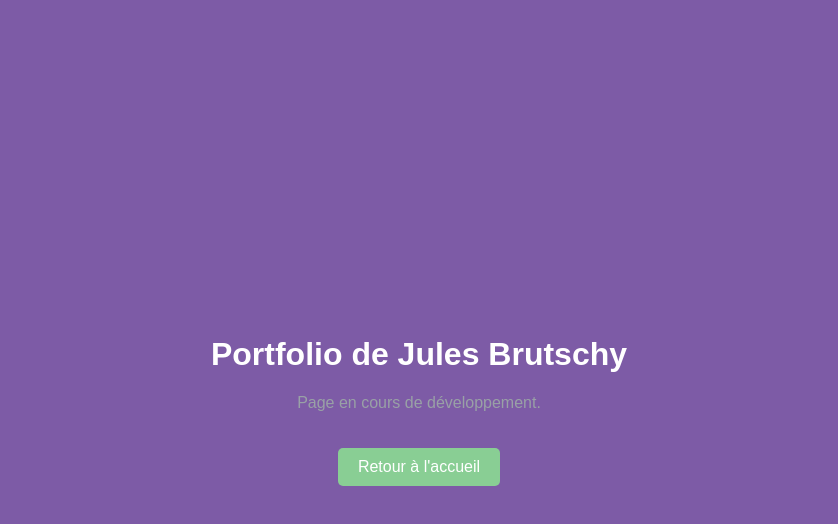
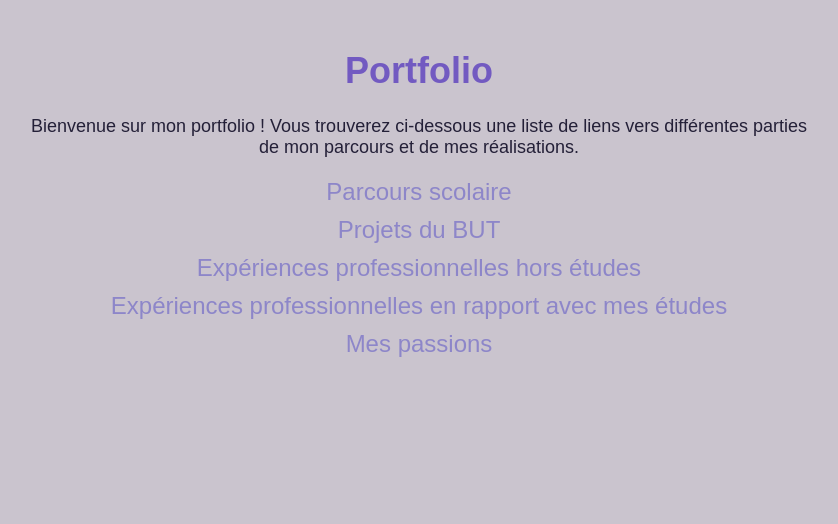
Before and after one commit to julesbrt/julesbrt.github.io, a plain HTML site: page portfolio/index.html in a window 1280 px wide. Shown: the whole page, without its empty margins (221-1059 px from the left). Drawn offline with Linux system fonts and the light colour scheme.

Commit message:
Portfolio added

```diff
--- a/portfolio/index.html
+++ b/portfolio/index.html
@@ -3,14 +3,18 @@
 <head>
     <meta charset="UTF-8">
     <meta name="viewport" content="width=device-width, initial-scale=1.0">
-    <title>Portfolio de Jules Brutschy</title>
-    <link rel="stylesheet" href="style-portfolio.css">
+    <title>Portfolio</title>
+    <link rel="stylesheet" type="text/css" href="style-portfolio.css">
 </head>
-<body class="portfolio-page">
-    <div class="content">
-        <h1>Portfolio de Jules Brutschy</h1>
-        <p>Page en cours de développement.</p>
-        <a href="/" class="button">Retour à l'accueil</a>
+<body>
+    <h1 id="title">Portfolio</h1>
+    <p id="summary">Bienvenue sur mon portfolio ! Vous trouverez ci-dessous une liste de liens vers différentes parties de mon parcours et de mes réalisations.</p>
+    <div id="links">
+        <a href="parcours.html">Parcours scolaire</a>
+        <a href="projets_but.html">Projets du BUT</a>
+        <a href="experiences_pro.html">Expériences professionnelles hors études</a>
+        <a href="experiences_etudes.html">Expériences professionnelles en rapport avec mes études</a>
+        <a href="passions.html">Mes passions</a>
     </div>
 </body>
 </html>
--- a/portfolio/style-portfolio.css
+++ b/portfolio/style-portfolio.css
@@ -1,49 +1,44 @@
 :root {
-    --royal-purple: #7d5ba6;
-    --tea-green: #cce2a3;
-    --celadon-2: #89ce94;
-    --cadet-gray: #99a1a6;
-}
+    --dark-purple: #242038ff;
+    --slate-blue: #725ac1ff;
+    --tropical-indigo: #8d86c9ff;
+    --french-gray: #cac4ceff;
+    --linen: #f7ece1ff;
+    --black: #000000;
+    --white: #ffffff;
+  }
 
 body {
-    background-color: var(--royal-purple);
-    color: var(--tea-green);
     font-family: Arial, sans-serif;
-    height: 100vh;
-    display: flex;
-    justify-content: center;
-    align-items: center;
     margin: 0;
+    padding: 0;
+    text-align: center;
+    background-color: var(--french-gray);
+    color: var(--dark-purple);
 }
-
-.content {
-    max-width: 600px;
-    text-align: center;
-    padding: 20px;
+#title {
+    font-size: 36px;
+    margin-top: 50px;
+    color: var(--slate-blue);
 }
-
-h1 {
-    color: white;
+#summary {
+    font-size: 18px;
+    margin-top: 20px;
+    margin-bottom: 20px;
+    max-width: 800px;
+    margin-left: auto;
+    margin-right: auto;
 }
-
-p {
-    color: var(--cadet-gray);
+#links {
+    margin-top: 20px;
+    font-size: 24px;
 }
-
-.button {
-    display: inline-block;
-    margin-top: 20px;
-    background-color: var(--celadon-2);
-    color: white;
+#links a {
+    display: block;
+    margin-bottom: 10px;
+    color: var(--tropical-indigo);
     text-decoration: none;
-    font-size: 1em;
-    padding: 10px 20px;
-    border: none;
-    border-radius: 5px;
-    cursor: pointer;
 }
-
-.button:hover {
-    background-color: var(--tea-green);
-    color: var(--royal-purple);
+#links a:hover {
+    color: var(--dark-purple);
 }
```
